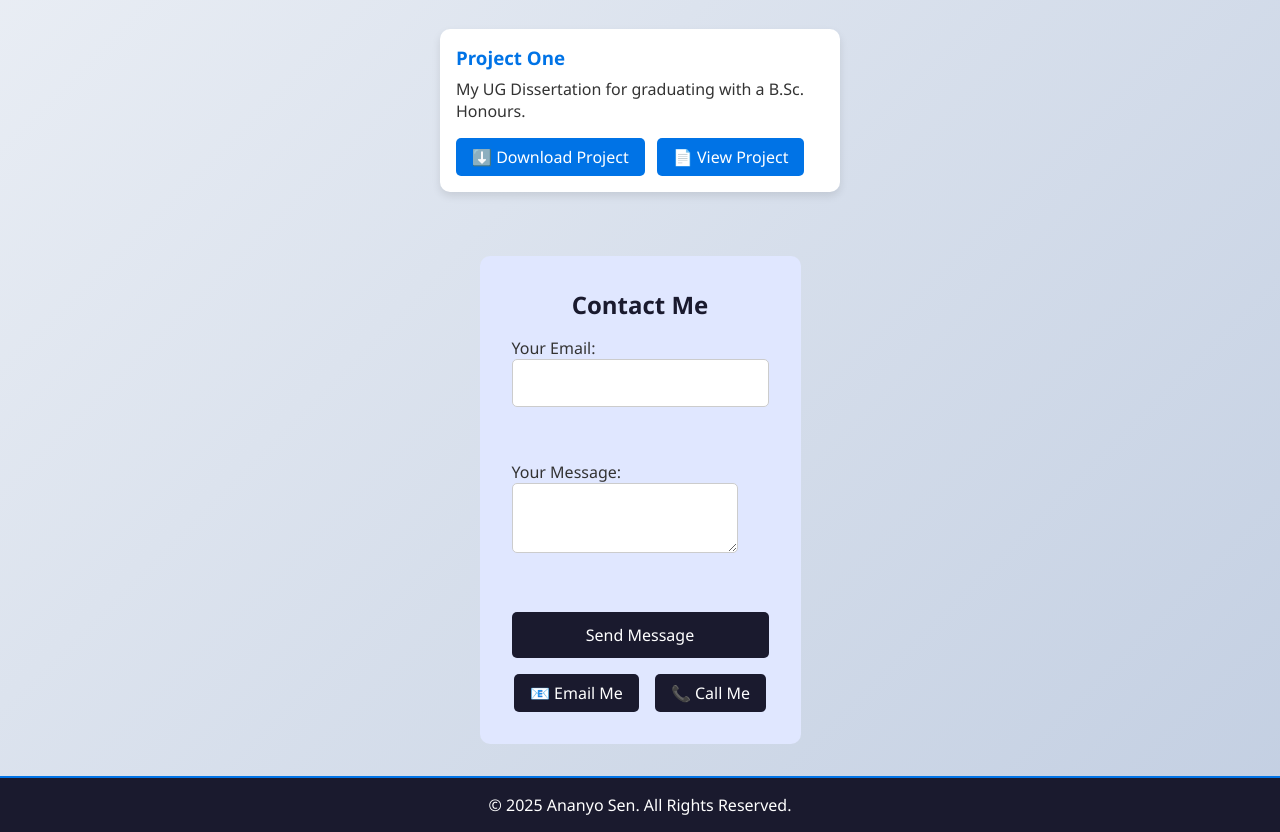
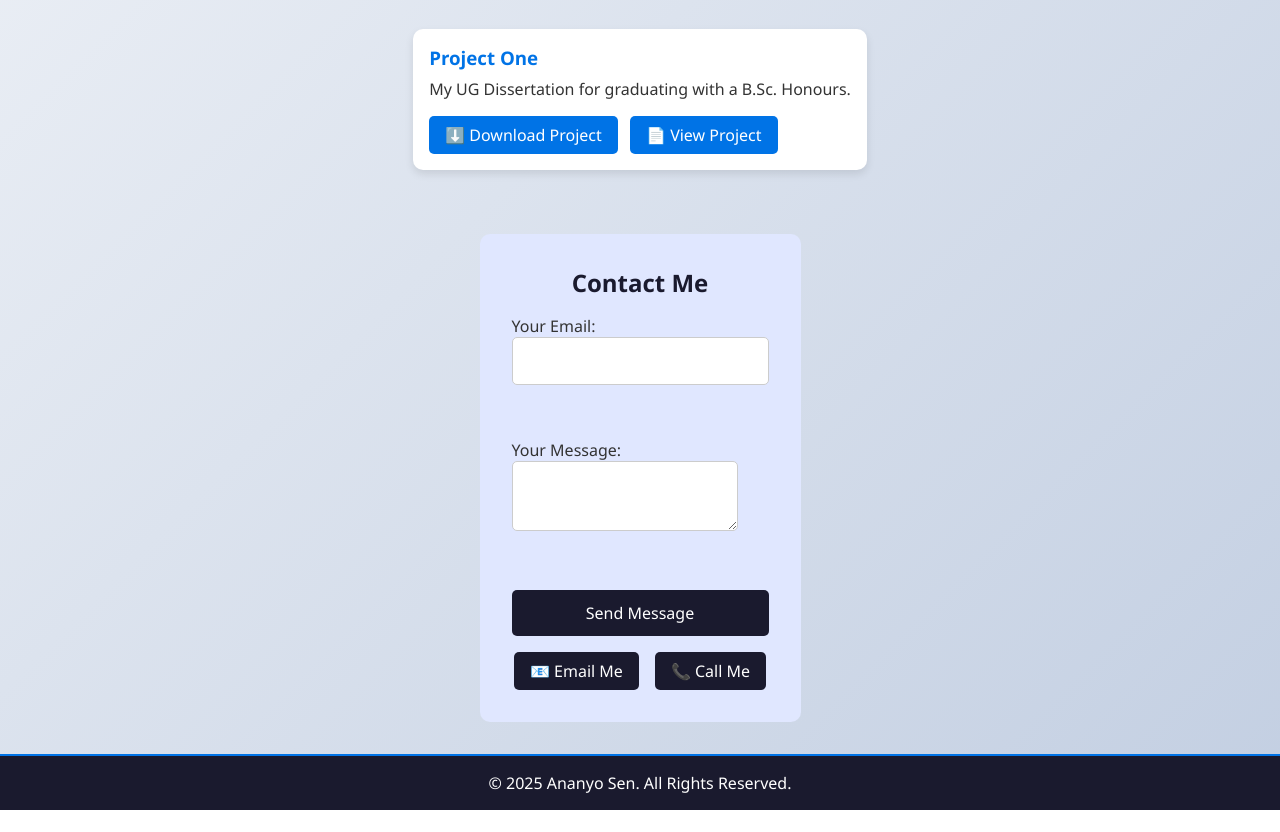
Before and after one commit to Ananyo-Sen-B2530066/portfolio-site, a plain HTML site: page index.html in a window 1280 px wide. Shown: the part 706-1538 px from the top of the page. After the commit the page ends 1516 px from the top, so only its background shows below. Drawn offline with Linux system fonts and the light colour scheme.

Commit message:
Update styles.css

```diff
--- a/styles.css
+++ b/styles.css
@@ -131,7 +131,7 @@ header {
 
 /* Projects Section */
 .projects-section {
-  max-width: 1400px;
+  max-width: 2600px;
   margin: 0 auto;
   padding: 2rem;
 }
@@ -152,8 +152,8 @@ header {
 }
 
 .project {
-  flex: 1 1 350px;
-  max-width: 400px;
+  flex: 1 1 700px;
+  max-width: 1000px;
   background-color: #fff;
   padding: 1rem;
   border-radius: 10px;
@@ -187,7 +187,7 @@ header {
 
 /* Contact Section */
 .contact-section {
-  max-width: 800px;
+  max-width: 1400px;
   margin: 2rem auto;
   background-color: #e0e7ff;
   padding: 2rem;
```
